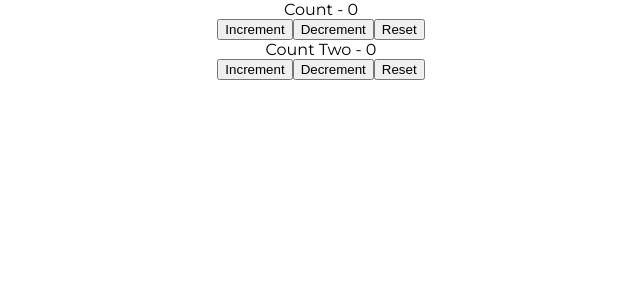
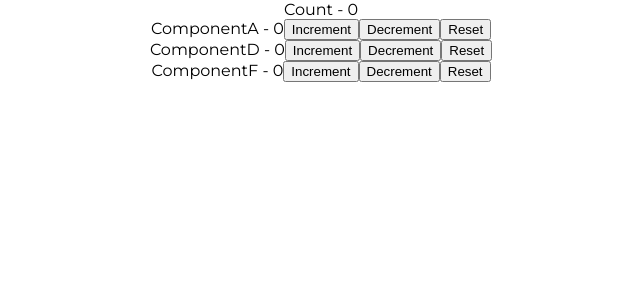
Before and after one commit to harshrajhrj/react-grasp, a React (Create React App) app: page / in a window 1280 px wide. Shown: the top 300 px of the page, without its empty margins (319-959 px from the left). Built offline with nearby package versions, Linux system fonts and the light colour scheme; the HTML template or start-up script is replaced by a standard one.

Commit message:
learning useReducer with useContext --phase 1

```diff
--- a/src/App.js
+++ b/src/App.js
@@ -1,6 +1,5 @@
 import './App.css';
-import { createContext } from 'react';
-import { ComponentA } from './components/useContext/ComponentA';
+import { createContext, useReducer } from 'react';
 import { RunOnce } from './components/useEffect/RunOnce';
 import { UseEffectConditionalRun } from './components/useEffect/UseEffectConditionalRun';
 import { UseEffectFetch } from './components/useEffect/UseEffectFetch';
@@ -13,6 +12,9 @@
 import { UseReducerSimpleCounter } from './components/useReducer/UseReducerSimpleCounter';
 import { UseReducerComplexCounter } from './components/useReducer/UseReducerComplexCounter';
 import { MultipleUseReducers } from './components/useReducer/MultipleUseReducers';
+import { ComponentA } from './components/useReducer-with-useContext/ComponentA';
+import { ComponentB } from './components/useReducer-with-useContext/ComponentB';
+import { ComponentC } from './components/useReducer-with-useContext/ComponentC';
 
 /**
  * The `.createContext()` helps in maintaining context(or values) at any level of
@@ -20,8 +22,24 @@
  */
 export const UserContext = createContext();
 export const TechContext = createContext();
+export const CountContext = createContext();
+
+const initialState = 0;
+const reducer = (state, action) => {
+  switch (action) {
+    case 'increment':
+      return state + 1
+    case 'decrement':
+      return state - 1
+    case 'reset':
+      return initialState
+    default:
+      return state
+  }
+}
 
 function App() {
+  const [count, dispatch] = useReducer(reducer, initialState)
   return (
     <>
       <div className='App'>
@@ -41,7 +59,14 @@
         </UserContext.Provider> */}
         {/* <UseReducerSimpleCounter /> */}
         {/* <UseReducerComplexCounter /> */}
-        <MultipleUseReducers />
+        <CountContext.Provider value={{ countState: count, countDispatch: dispatch }}>
+          <div>
+            Count - {count}
+            <ComponentA />
+            <ComponentB />
+            <ComponentC />
+          </div>
+        </CountContext.Provider>
       </div>
     </>
   );
--- /dev/null
+++ b/src/components/useReducer-with-useContext/ComponentA.js
@@ -0,0 +1,14 @@
+import { useContext } from 'react'
+import { CountContext } from '../../App'
+
+export const ComponentA = () => {
+    const countContext = useContext(CountContext);
+    return (
+        <div>
+            ComponentA - {countContext.countState}
+            <button onClick={() => countContext.countDispatch('increment')}>Increment</button>
+            <button onClick={() => countContext.countDispatch('decrement')}>Decrement</button>
+            <button onClick={() => countContext.countDispatch('reset')}>Reset</button>
+        </div>
+    )
+}
--- /dev/null
+++ b/src/components/useReducer-with-useContext/ComponentB.js
@@ -0,0 +1,8 @@
+import React from 'react'
+import { ComponentD } from './ComponentD'
+
+export const ComponentB = () => {
+    return (
+        <div><ComponentD /></div>
+    )
+}
--- /dev/null
+++ b/src/components/useReducer-with-useContext/ComponentC.js
@@ -0,0 +1,8 @@
+import React from 'react'
+import { ComponentE } from './ComponentE'
+
+export const ComponentC = () => {
+    return (
+        <div><ComponentE /></div>
+    )
+}
--- /dev/null
+++ b/src/components/useReducer-with-useContext/ComponentD.js
@@ -0,0 +1,14 @@
+import { useContext } from 'react'
+import { CountContext } from '../../App'
+
+export const ComponentD = () => {
+    const countContext = useContext(CountContext);
+    return (
+        <div>
+            ComponentD - {countContext.countState}
+            <button onClick={() => countContext.countDispatch('increment')}>Increment</button>
+            <button onClick={() => countContext.countDispatch('decrement')}>Decrement</button>
+            <button onClick={() => countContext.countDispatch('reset')}>Reset</button>
+        </div>
+    )
+}
--- /dev/null
+++ b/src/components/useReducer-with-useContext/ComponentE.js
@@ -0,0 +1,8 @@
+import React from 'react'
+import { ComponentF } from './ComponentF'
+
+export const ComponentE = () => {
+    return (
+        <div><ComponentF /></div>
+    )
+}
--- /dev/null
+++ b/src/components/useReducer-with-useContext/ComponentF.js
@@ -0,0 +1,14 @@
+import { useContext } from 'react'
+import { CountContext } from '../../App'
+
+export const ComponentF = () => {
+    const countContext = useContext(CountContext);
+    return (
+        <div>
+            ComponentF - {countContext.countState}
+            <button onClick={() => countContext.countDispatch('increment')}>Increment</button>
+            <button onClick={() => countContext.countDispatch('decrement')}>Decrement</button>
+            <button onClick={() => countContext.countDispatch('reset')}>Reset</button>
+        </div>
+    )
+}
```
